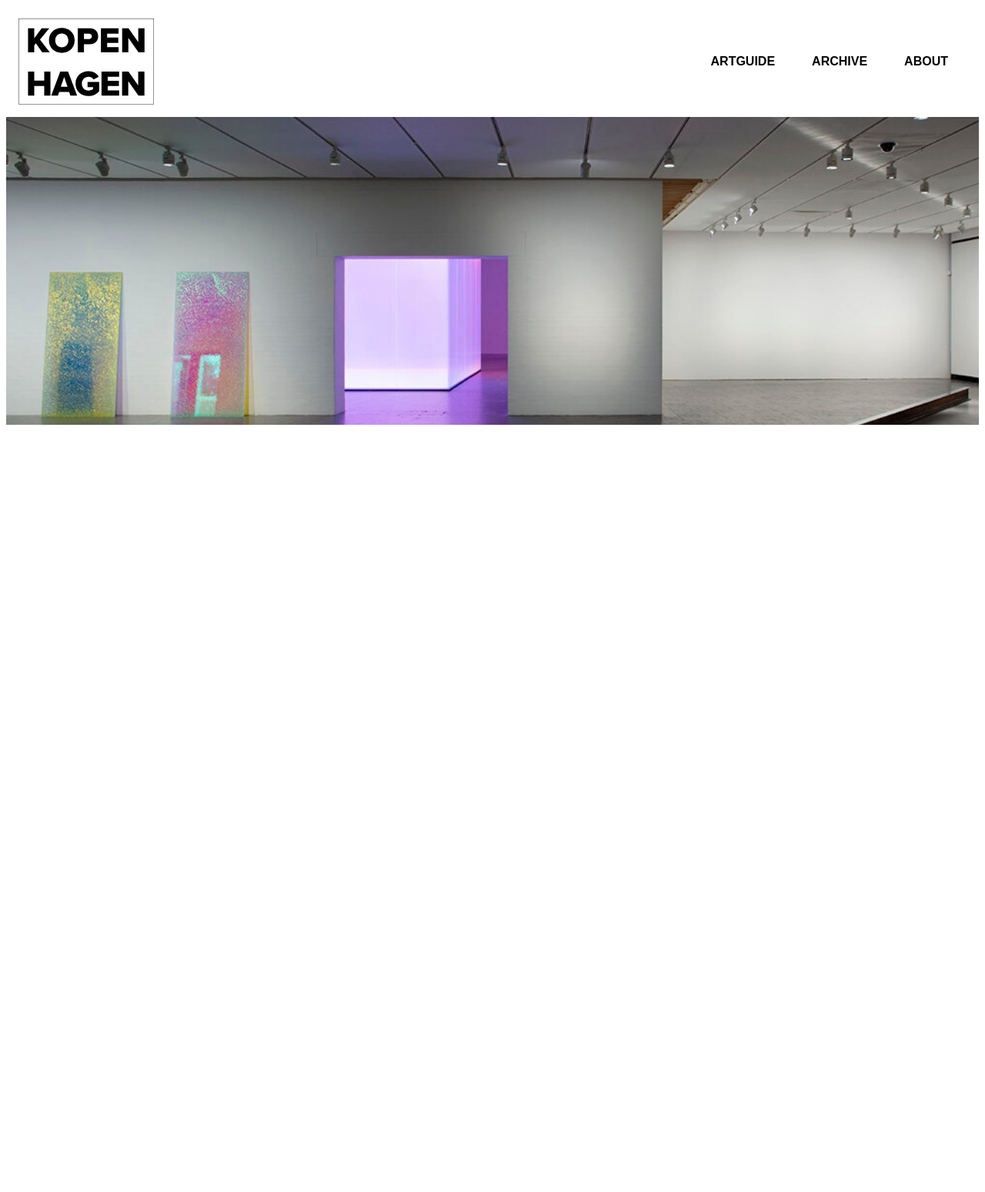
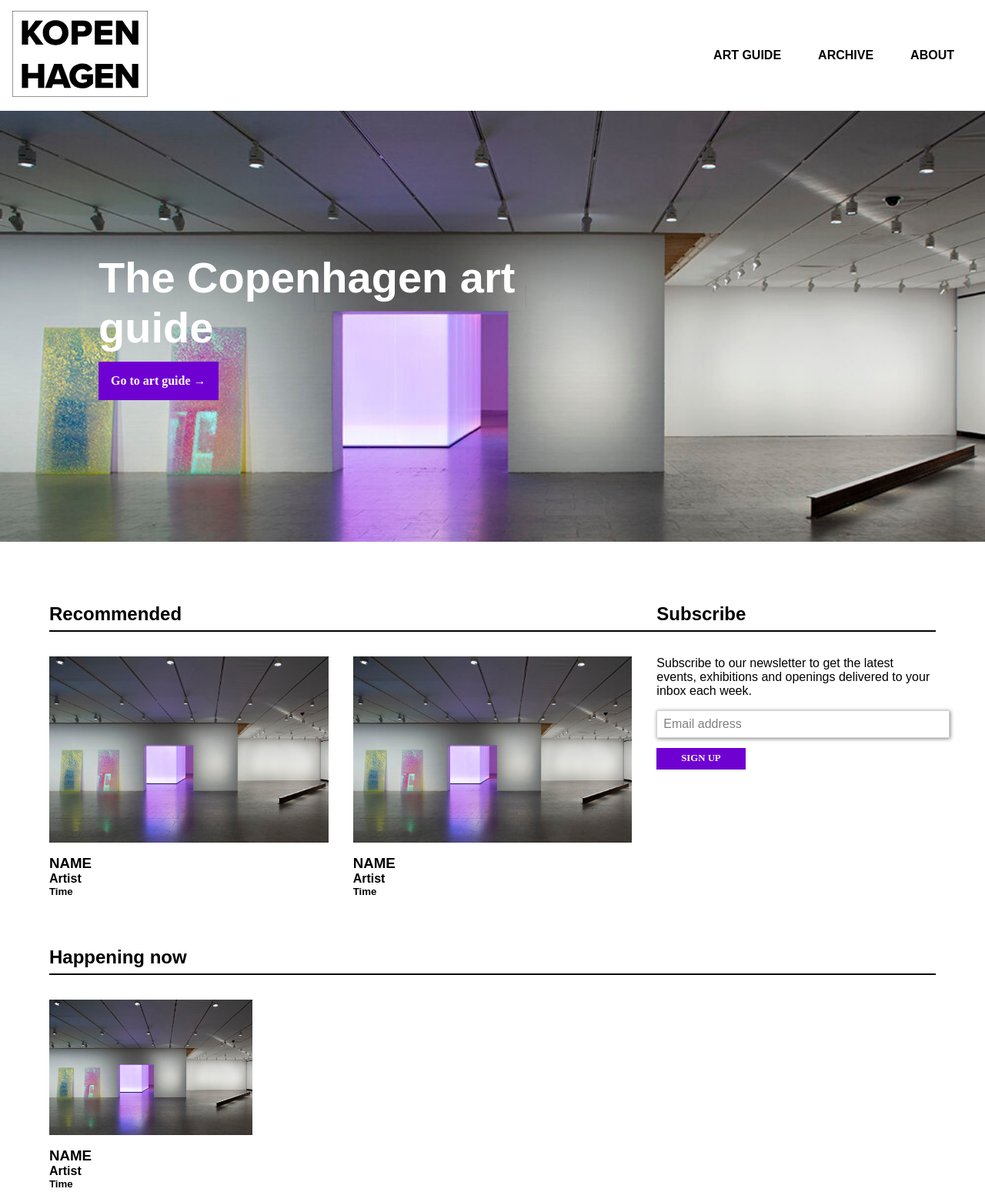
Before and after one commit to Laaufey/Kopenhagen, a plain HTML site: page index.html in a window 1280 px wide. Shown: the top 1549 px of the page at 77% size. Before the commit the page ends 800 px from the top, so only its background shows below. Drawn offline with Linux system fonts and the light colour scheme; a web font is replaced by a local one.

Commit message:
Front page

```diff
--- a/index.html
+++ b/index.html
@@ -4,18 +4,84 @@
     <meta charset="utf-8">
     <meta name="viewport" content="width=device-width, initial-scale=1.0">
     <title></title>
-    <link rel="stylesheet" href="style.css"><link rel="stylesheet" href="https://use.typekit.net/swq2mhc.css">
+    <link rel="stylesheet" href="style.css">
+    <link rel="stylesheet" href="https://use.typekit.net/swq2mhc.css">
 </head>
+
 <body>
-<header>
-   <img class="logo" src="logo-04.svg">
-    <nav>
-            <li>Artguide</li>
-            <li>Archive</li>
-            <li>About</li>
-    </nav>
-</header>
-<div class="frontPagePhoto"><img class="frontPageImg" src="Louisiana+230120_002.jpg"></div>
+    <header>
+        <a href="index.html"> <img class="logo" src="logo-04.svg"></a>
+        <nav>
+            <li><a href="artguide.html">Art Guide</a></li>
+            <li><a href="archive.html">Archive</a></li>
+            <li><a href="about.html">About</a></li>
+        </nav>
+    </header>
+    <div class="frontPagePhoto">
+        <img class="frontPageImg" src="Louisiana+230120_002.jpg">
+        <div class="frontPageCopy">
+            <h1>The Copenhagen art guide</h1>
+            <button class="cta-btn">Go to art guide →
+            </button>
+        </div>
+    </div>
+    <section class="firstSec">
+        <h2>Recommended</h2>
+        <hr class="line">
+        <article class="event">
+            <img class="eventImg" src="Louisiana+230120_002.jpg">
+            <h3>NAME</h3>
+            <h4>Artist</h4>
+            <h5>Time</h5>
+        </article>
+        <article class="event">
+            <img class="eventImg" src="Louisiana+230120_002.jpg">
+            <h3>NAME</h3>
+            <h4>Artist</h4>
+            <h5>Time</h5>
+        </article>
+        <h2 class="subscribe">Subscribe</h2>
+        <article class="event">
+            <p>Subscribe to our newsletter to get the latest events, exhibitions and openings delivered to your inbox each week.</p>
+            <div class="email">Email address</div>
+            <button class="signUp">Sign Up</button>
+        </article>
 
+    </section>
+    <section class="fourColSec">
+        <h2>Happening now</h2>
+        <hr class="line">
+        <article class="event">
+            <img class="eventImg" src="Louisiana+230120_002.jpg">
+            <h3>NAME</h3>
+            <h4>Artist</h4>
+            <h5>Time</h5>
+        </article>
+    </section>
+    <section class="fourColSec">
+        <h2>Upcoming</h2>
+        <hr class="line">
+        <article class="event">
+            <img class="eventImg" src="Louisiana+230120_002.jpg">
+            <h3>NAME</h3>
+            <h4>Artist</h4>
+            <h5>Time</h5>
+        </article>
+    </section>
+    <footer>
+        <div class="first">
+            <p>Kopenhagen.dk</p>
+            <p>kopenhagen@kopenhagen.dk</p>
+            <p>Istegade 75</p>
+            <p>DK-1650 Copenhagen V</p>
+        </div>
+        <div class="first">
+            <p>Kindly supported by The Danish Arts Council Committee for Visual Arts</p>
+        </div>
+        <div class="first">
+            <p>Follow us on</p>
+
+        </div>
+    </footer>
     <script src="script.js"></script>
 </body></html>
--- a/style.css
+++ b/style.css
@@ -1,11 +1,27 @@
 @import url("https://use.typekit.net/swq2mhc.css");
 
-body {
-    font-family: sans-serif;
+* {
+    margin:0;
 }
 
-.logo {
-    height: 7em;
+h1 {
+    font-style: normal;
+    font-weight: 800;
+    font-size: 3.5em;
+    margin-bottom: .2em
+}
+
+h2 {
+    margin-bottom: .3em;
+    grid-area: header;
+}
+
+
+
+body {
+    font-family: proxima-nova, sans-serif;
+    font-style: normal;
+    margin: 0;
 }
 
 header {
@@ -13,6 +29,10 @@ header {
     display: flex;
     align-items: center;
     padding: 1em;
+}
+
+.logo {
+    height: 7em;
 }
 
 nav {
@@ -25,25 +45,130 @@ nav {
     margin-left: auto;
 }
 
-nav li {
+nav li a {
     display: inline-block;
     padding: 0 1.5em;
-    font-family: proxima-nova, sans-serif;
     font-weight: 700;
     font-style: normal;
+    text-decoration: none;
+    color: black;
 }
 
 .frontPagePhoto {
-    height: 50vh;
+    height: 70vh;
     width: auto;
     display: flex;
     justify-content: center;
     align-items: center;
     overflow: hidden;
+    margin-bottom: 5em;
 }
 
-.frontPageImg{
-     flex-shrink: 0;
-min-height: 100%;
-    min-width: 100%
+.frontPageImg {
+    flex-shrink: 0;
+    min-height: 100%;
+    min-width: 100%;
 }
+
+.frontPageCopy {
+    z-index: 1;
+    position: absolute;
+    color: white;
+    width: 50vw;
+    left: 10%;
+}
+
+.cta-btn {
+    background-color: #6F00D2;
+    color: white;
+    font-size: 1em;
+    padding: 1em;
+    font-family: proxima-nova;
+    font-style: normal;
+    font-weight: 700;
+    border: none;
+}
+section{
+    margin: auto 5vw;
+    column-gap: 2em;
+}
+.firstSec {
+    display: grid;
+    grid-template-columns: 1fr 1fr;
+    grid-template-areas:
+        "header header"
+        "line line"
+        "1 2"
+        "subscribe subscribe"
+        "3 3";
+}
+
+.fourColSec{
+    display: grid;
+    grid-template-columns: 1fr 1fr 1fr 1fr;
+    grid-template-areas:
+        "header header header header"
+        "line line line line";
+}
+
+hr.line {
+    border: 1px solid;
+    grid-area: line;
+}
+
+article.event{
+    display: flex;
+    flex-flow: column;
+    margin: 2em 0 4em 0;
+}
+
+.eventImg{
+    width: 100%;
+    padding-bottom: 1em
+}
+.subscribe {
+    grid-area: subscribe;
+}
+.email{
+    width: 100%;
+    border: .5px solid lightgray;
+    box-shadow: 1px 1px 5px gray;
+    padding: .5em;
+    margin-top: 1em;
+    color: gray;
+}
+
+.signUp{
+    background-color: #6F00D2;
+    color: white;
+    font-size: .8em;
+    padding: .5em;
+    font-family: proxima-nova;
+    font-style: normal;
+    font-weight: 700;
+    border: none;
+    width: 9em;
+    text-transform: uppercase;
+    margin-top: 1em;
+}
+
+footer{
+    background-color: #9C9C9C;
+    display: grid;
+    grid-template-columns: 1fr 1fr 1fr;
+}
+
+div.first{
+    padding: 3em;
+}
+
+@media screen and (min-width: 1024px){
+    .firstSec {
+    display: grid;
+    grid-template-columns: 1fr 1fr 1fr;
+    grid-template-areas:
+        "header header subscribe"
+        "line line line";
+}
+
+}
```
Also changed, not shown: about.html (added), archive.html (added), artguide.html (added), single-event.html (added).
